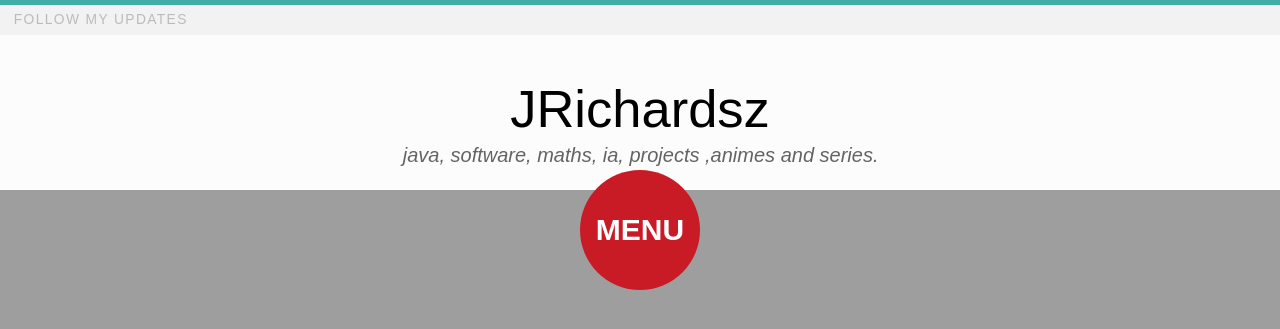
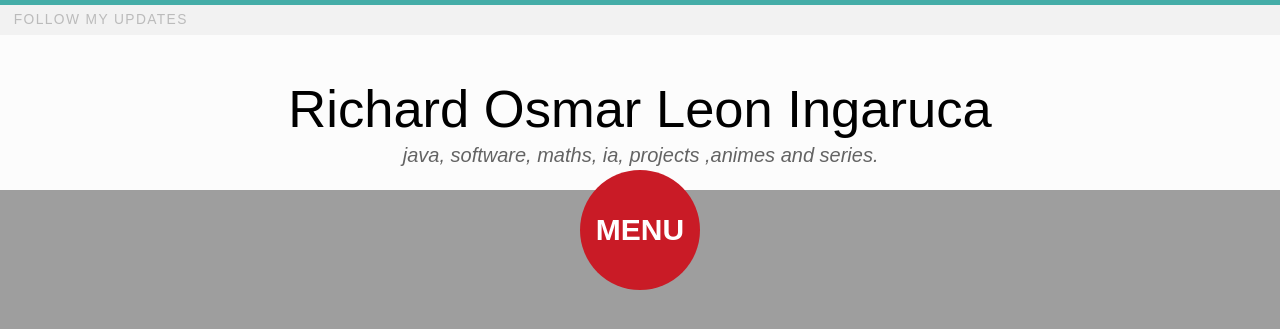
Before and after one commit to jrichardsz/jrichardsz.github.io, a Jekyll site: the page built from index.html, in a window 1280 px wide and 900 px high. Shown: the top 329 px of the window. Built offline with Jekyll 4.4.1, drawn with Linux system fonts in a browser that asks for light colours; nearby versions of some CDN libraries.

Commit message:
update title

```diff
--- a/_config.yml
+++ b/_config.yml
@@ -1,4 +1,4 @@
-title:            JRichardsz
+title:            Richard Osmar Leon Ingaruca
 description:      java, software, maths, ia, projects ,animes and series.
 logo:             site-logo.png
 disqus_shortname: jrichardsz-github-io
```
